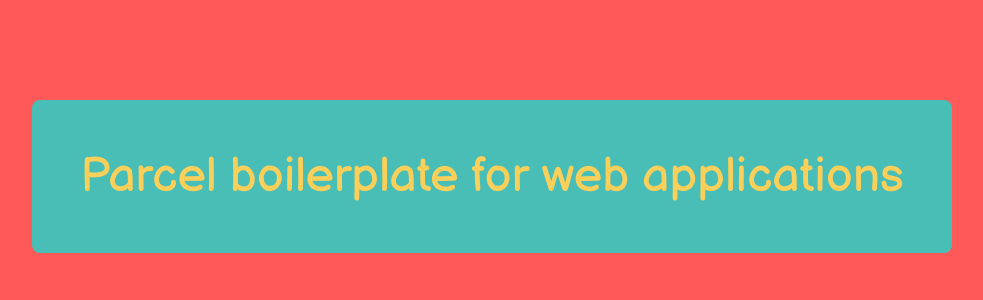
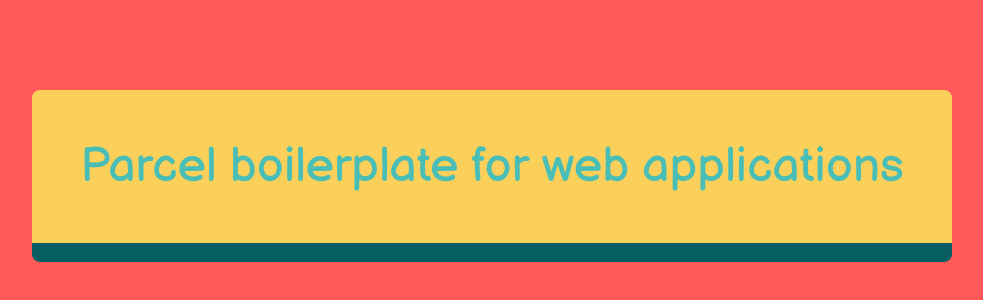
Before and after one commit to ganesh-tyjo/parcel-app, a website built with Parcel: page src/index.html in a window 1280 px wide. Shown: the part 224-524 px from the top of the page, without its empty margins (148-1131 px from the left). Built offline with nearby package versions, Linux system fonts and the light colour scheme.

Commit message:
style : Apply style to home page content

```diff
--- a/src/scss/custom/main.scss
+++ b/src/scss/custom/main.scss
@@ -20,10 +20,12 @@
   min-height: 100vh;
 
   p {
-    background-color: $light;
-    color: $secondary;
+    background-color: $secondary;
+    color: $light;
     font-size: 3rem;
     padding: 1em;
+    margin: 0.4em;
     border-radius: 8px;
+    border-bottom: 0.4em solid $dark;
   }
 }
```
Also changed, not shown: 4 other files.
